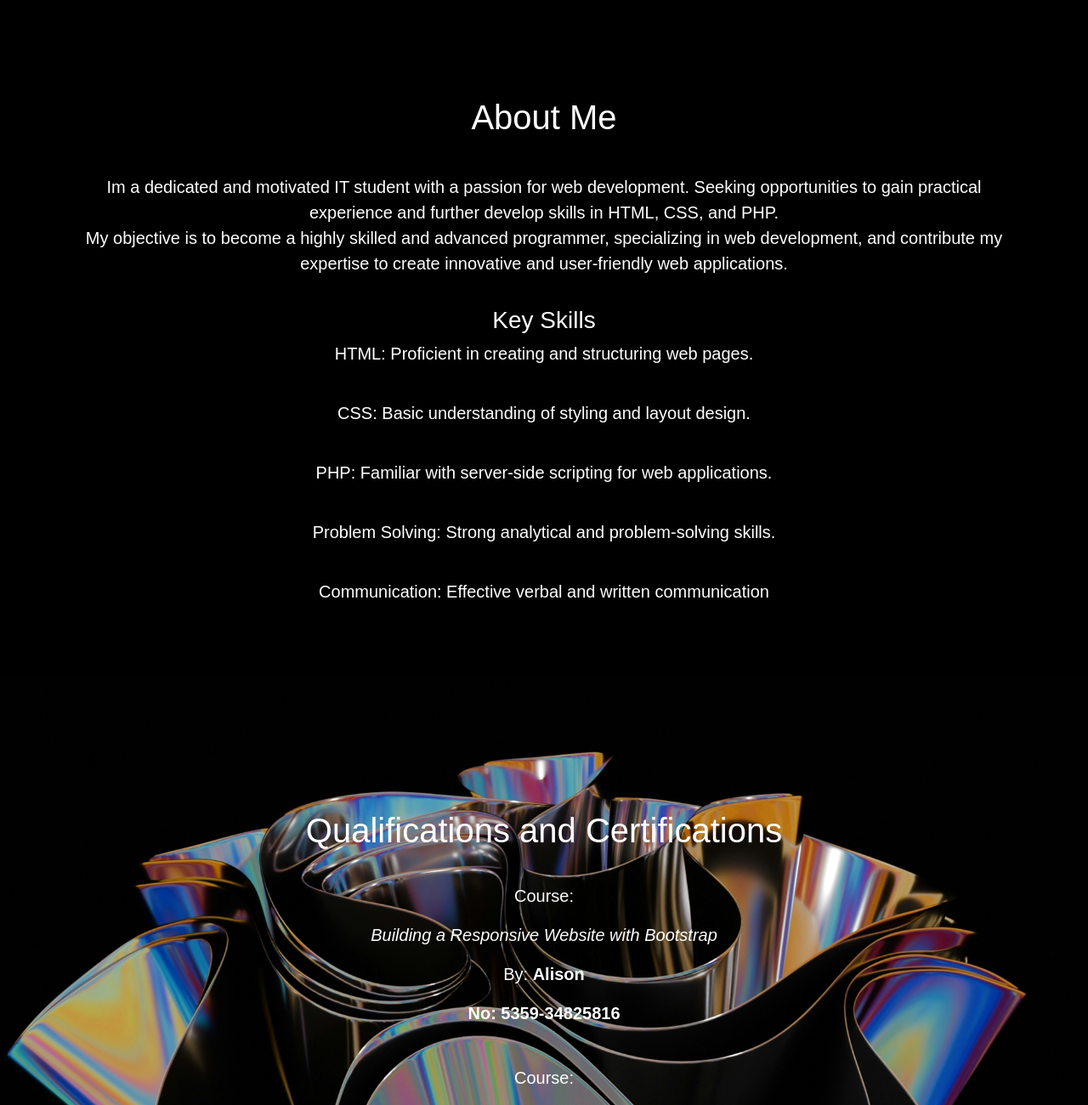
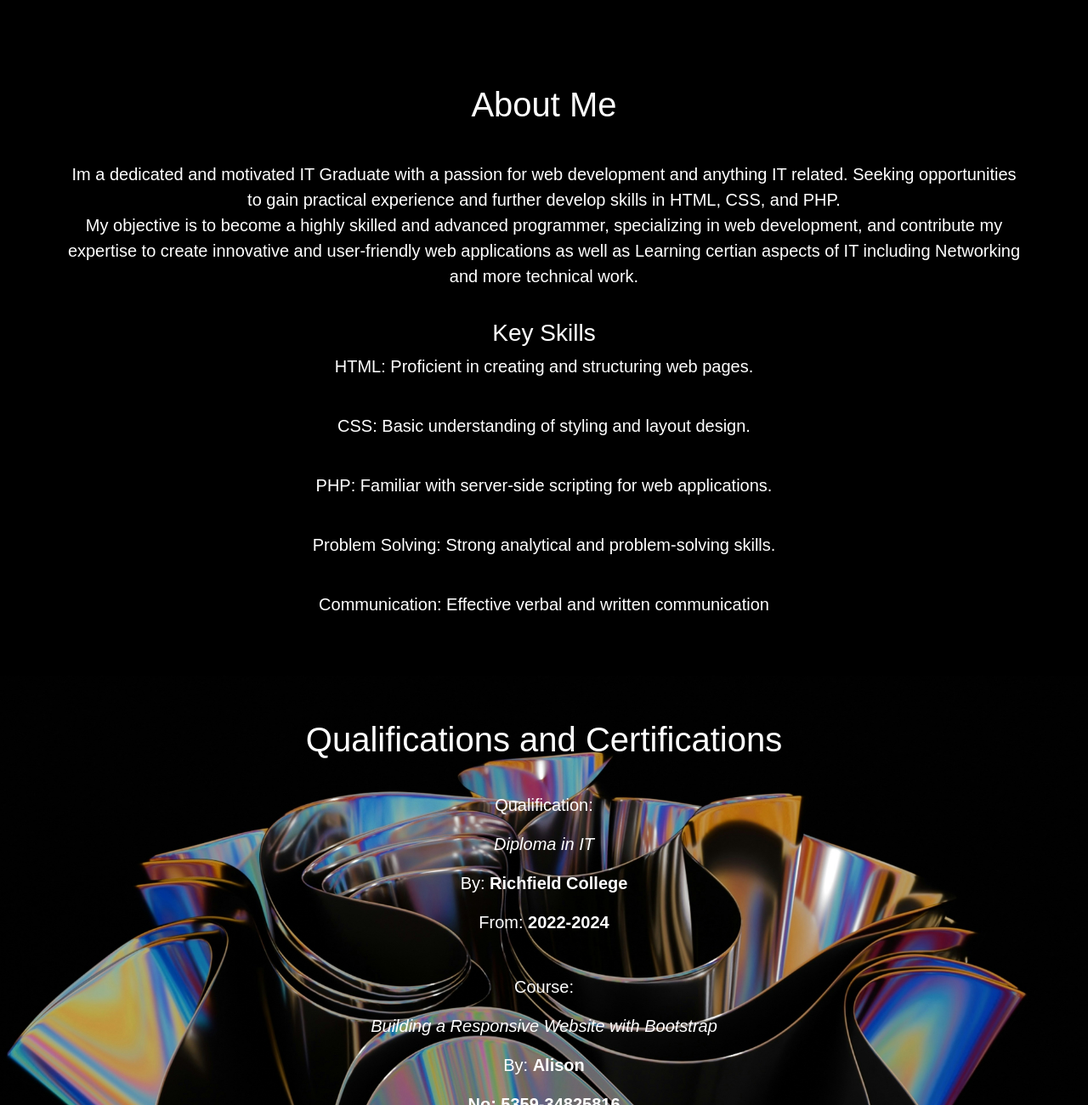
Before and after one commit to Oratiloe-tsotetsi/personal-resume, a plain HTML site: page index.html in a window 1280 px wide. Shown: the part 805-2105 px from the top of the page at 85% size. Drawn offline with nearby package versions, Linux system fonts and the light colour scheme.

Commit message:
Update index.html

```diff
--- a/index.html
+++ b/index.html
@@ -37,12 +37,12 @@
     <div class="about">
     <h1>About Me</h1>
     <br>
-    <p>Im a dedicated and motivated IT student with a passion for web
-        development. Seeking opportunities to gain practical experience and
+    <p>Im a dedicated and motivated IT Graduate with a passion for web
+        development and anything IT related. Seeking opportunities to gain practical experience and
         further develop skills in HTML, CSS, and PHP.<br>My objective is to
         become a highly skilled and advanced programmer, specializing in
         web development, and contribute my expertise to create innovative
-        and user-friendly web applications.</p>
+        and user-friendly web applications as well as Learning certian aspects of IT including Networking and more technical work.</p>
 
     <br>
 
@@ -78,6 +78,13 @@
     <div class="qualifications">
     <h1>Qualifications and Certifications</h1>
     <br>
+
+        <p>Qualification:</p>
+    <p><i>Diploma in IT</i></p>
+    <p>By: <b>Richfield College</b></p>
+    <p>From: <b>2022-2024</b></p>
+        <br>
+
     <p>Course:</p>
     <p><i>Building a Responsive Website with Bootstrap</i></p>
     <p>By: <b>Alison</b></p>
@@ -128,4 +135,5 @@
 
 
 </body>
+
 </html
```
